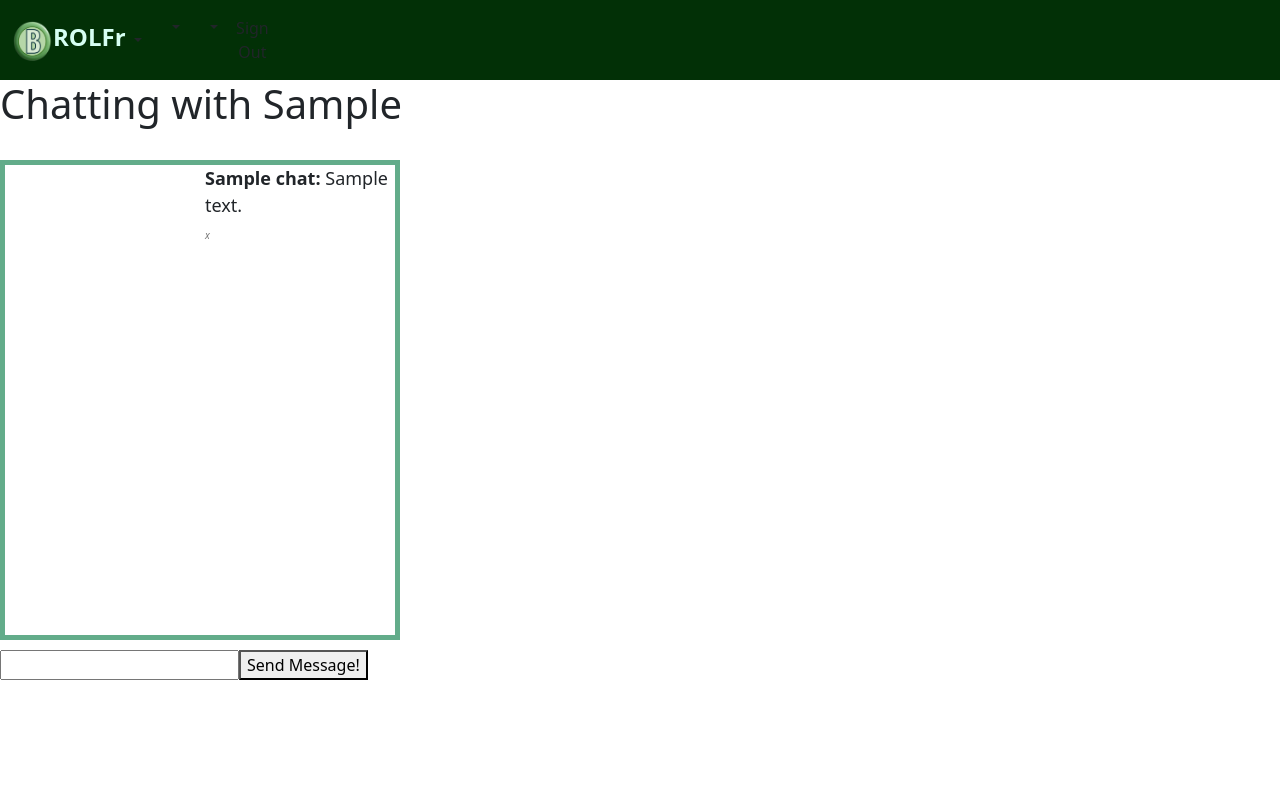
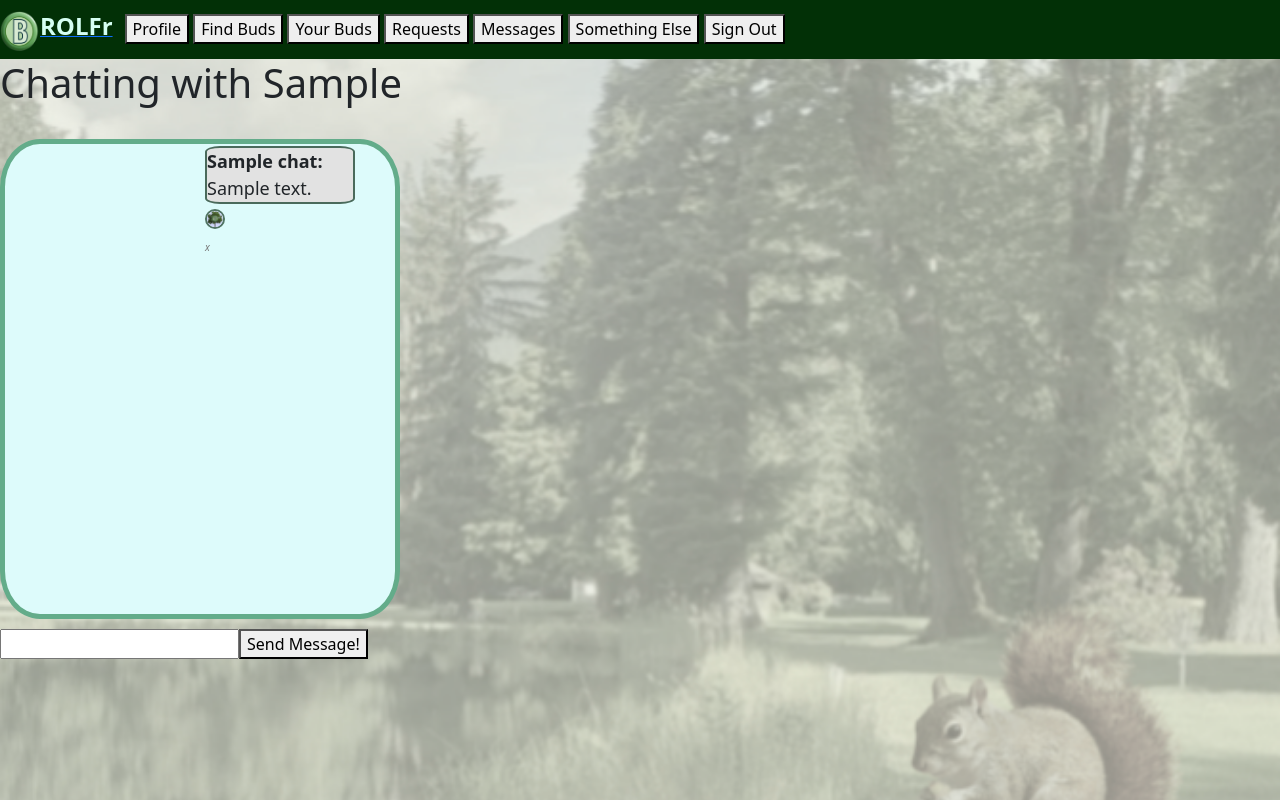
Before and after one commit to stellardoor/brolfr-frolf-buddy-retired, a Flask app: page /chat/1 in a window 1280 px wide. Run offline with Flask 2, Linux system fonts and the light colour scheme; the visitor is signed in with stand-in values (Sample User, id 1); tables that the repository leaves empty hold one stand-in row (values such as "Sample post"); some libraries are stand-ins or nearby versions.

Commit message:
update 3/28

```diff
--- a/crud.py
+++ b/crud.py
@@ -131,6 +131,10 @@ def get_other_user_id_from_buddy(buddy, user_id):
         user_2 = get_user_by_id(buddy.user_id_1)
     return user_2.user_id
 
+def get_photo_link_from_id(sender_id):
+    user_link = User.query.filter(User.user_id == sender_id).first()
+    return user_link.photo_link
+
 def get_all_cities():
     all_cities = City.query.all()
     city_list = []
@@ -232,6 +236,17 @@ def turn_profiles_to_dict_bud(profiles):
         user_list.append(user_dict)
     return user_list
 
+def turn_profiles_to_dict_chat(profiles):
+    user_list = []
+    for user in profiles:
+        user_dict = {}
+        user_dict["fname"] = getattr(user[0], "fname")
+        user_dict["user_id"] = getattr(user[0], "user_id")
+        user_dict["photo_link"] = getattr(user[0], "photo_link")
+        user_dict["buddy_id"] = user[1]
+        user_list.append(user_dict)
+    return user_list
+
 def get_all_profiles(user_id):
     """pulls all users that are not logged in user, not rejected, requested, or already matched buddies"""
     users = User.query.filter(db.not_(User.user_id == user_id)).all()
@@ -312,6 +327,21 @@ def get_accepted_buddies(user_id):
                 user = get_user_by_id(buddy.user_id_1)
                 buddy_data.append([user, buddy.buddy_id])
     new_buddy_data = turn_profiles_to_dict_bud(buddy_data)
+    return new_buddy_data
+
+def get_accepted_buddies_chat(user_id):
+    "pulls buddies that are instantiated as a Buddy as of now - filters out session user, rejected buds"
+    buddies = Buddy.query.filter(db.or_(Buddy.user_id_1 == user_id, Buddy.user_id_2 == user_id)).all()
+    buddy_data = []
+    for buddy in buddies:
+        if buddy.accepted == True:
+            if buddy.user_id_1 == user_id:
+                user = get_user_by_id(buddy.user_id_2)
+                buddy_data.append([user, buddy.buddy_id])
+            elif buddy.user_id_2 == user_id:
+                user = get_user_by_id(buddy.user_id_1)
+                buddy_data.append([user, buddy.buddy_id])
+    new_buddy_data = turn_profiles_to_dict_chat(buddy_data)
     print(buddy_data)
     return new_buddy_data
 
@@ -368,12 +398,15 @@ def create_chat(buddy_id, sender_id, receiver_id,sender_name, message, time_stam
 
 def turn_chat_to_dict(chat):
     user_chat = {}
+    sender_id = getattr(chat, "sender_id")
     user_chat["chat_id"] = getattr(chat, "chat_id")
-    user_chat["sender_id"] = getattr(chat, "sender_id")
+    user_chat["sender_id"] = sender_id
     user_chat["receiver_id"] = getattr(chat, "receiver_id")
     user_chat["message"] = getattr(chat, "message")
     user_chat["sender_name"] = getattr(chat, "sender_name")
     user_chat["time_stamp"] = getattr(chat, "time_stamp")
+    sender_link = get_photo_link_from_id(sender_id)
+    user_chat["sender_link"] = sender_link
     return user_chat
 
 def get_chats_by_buddy(buddy):
--- a/server.py
+++ b/server.py
@@ -336,6 +336,10 @@ def show_buddies():
    all_buddies = crud.get_accepted_buddies(session['user_id'])
    return jsonify(all_buddies)
 #-----------------------------
+@app.route("/get-buddies-chat")
+def buddy_chat_loads():
+   all_buddies = crud.get_accepted_buddies_chat(session['user_id'])
+   return jsonify(all_buddies)
 #-------------complete----------------
 @app.route("/deny-buddy-again", methods=["POST"])
 def deny_buddy_again():
@@ -443,7 +447,9 @@ def deny_buddy():
 @app.route("/chats")
 def show_open_chats():
     if crud.user_logged_in():
-        return render_template('all-chats.html')
+        user = crud.get_user_by_id(session["user_id"])
+        # return render_template('all-chats.html')
+        return render_template('chat.html', user=user)
     else:
         return redirect("/")
 #-----------------------------
@@ -477,6 +483,23 @@ def load_buddy_chats():
     chat_messages = crud.get_chats_by_buddy(buddy)
     return jsonify(chat_messages)
 
+@app.route("/load-buddy-chats-2", methods = ["POST"])
+def load_buddy_chats2():
+    buddy_input = request.json.get("buddy-id")
+    if buddy_input == "":
+        return jsonify(["Error"])
+    else:
+        buddy = crud.get_buddy_from_id(buddy_input)
+        chat_messages = crud.get_chats_by_buddy(buddy)
+        return jsonify(chat_messages)
+
+@app.route("/get-buddy-other-id", methods = ["POST"])
+def get_buddy_other_id():
+    buddy_input = request.json.get("buddy-id")
+    buddy = crud.get_buddy_from_id(buddy_input)
+    receiver_id = crud.get_other_user_id_from_buddy(buddy, session["user_id"])
+    return str(receiver_id)
+
 #CHECK******************
 @app.route("/send-message", methods=["POST"])
 def send_message():
--- a/static/css/style-brolfr.css
+++ b/static/css/style-brolfr.css
@@ -6,6 +6,29 @@ p.flash {
 
 } */
 
+div.sidenav {
+    width: 130px;
+    position: fixed;
+    z-index: 1;
+    top: 20px;
+    left: 10px;
+    background-color: #232824;
+    overflow-x: hidden;
+    padding: 8px 0;
+  }
+
+div.sidenav button {
+    padding: 6px 8px 6px 16px;
+    text-decoration: none;
+    font-size: 25px;
+    color: #c5dbd5;
+    display: block;
+  }
+
+div.sidenav button:hover {
+    color: #f1f1f1;
+  }
+
 div.buddy-message {
     font-size: large;
     height: 480px;
@@ -13,6 +36,18 @@ div.buddy-message {
     border: 5px solid rgb(99, 172, 138);
     margin-bottom: 10px;
     overflow: auto;
+    border-radius: 10%;
+    background-color: rgb(221, 251, 251);
+}
+
+div.bubble {
+    border: 2px solid rgb(74, 106, 91);
+    overflow: auto;
+    width: 150px;
+    border-radius: 10%;
+    background-color: rgb(226, 226, 226);
+    margin-right: 10px;
+    margin-top: 2px;
 }
 
 div.left-message {
@@ -30,6 +65,13 @@ img.tiny {
     border-radius: 50%;
 }
 
+img.extra-tiny {
+    height: 20px;
+    width: flex;
+    border: 2px solid rgb(81, 116, 100);
+    border-radius: 50%;
+}
+
 img.profile {
     height: 300px;
     width: flex;
--- a/static/jsx/chat.jsx
+++ b/static/jsx/chat.jsx
@@ -84,7 +84,9 @@ function LoadChats(props) {
 
     return(
         <div className = "left-message">
-            <b>{props.chat.sender_name}: </b> {props.chat.message} <br></br>
+            <img className="extra-tiny" src="/static/images/tree-b.png" ></img>
+            <div className = "bubble">
+            <b>{props.chat.sender_name}: </b> {props.chat.message} </div><br></br>
             <small className = "timestamp">{props.chat.time_stamp} </small>
         </div>
         )
@@ -93,7 +95,9 @@ function LoadChats(props) {
 function LoadChatsRight(props) {
         return(
             <div className="right-message">
-                <b>{props.chat.sender_name}: </b> {props.chat.message} <br></br>
+                <div className = "bubble">
+                <b>{props.chat.sender_name}: </b> {props.chat.message}   </div>
+              <img className="extra-tiny" src="/static/images/tree-b.png" ></img> <br></br>
                 <small className = "timestamp">{props.chat.time_stamp} </small>
             </div>
             )
--- a/templates/base.html
+++ b/templates/base.html
@@ -15,38 +15,41 @@
 </head>
 
 <body>
+  <style>
+    body {
+      background-image: url('/static/images/bg-sqrl.png');
+      background-repeat: no-repeat;
+      background-attachment: fixed;
+      background-size: cover;
+    }
+  </style>
 
     <nav class="navbar navbar-expand " style="background-color: #023006;">
-    <div class="collapse navbar-collapse" id="navbarSupportedContent">
-        <a class="btn dropdown-toggle float-start" role="button" data-bs-toggle="dropdown">
-                <img src="/static/images/brolf-no-shadow.png" width="40" height="40" alt=""><b style="color: rgb(214, 255, 243); font-size: x-large;">ROLFr</b>
-        {% if 'user_id' in session %}
-        <ul class="nav justify-content-end float-end">
-            <li class="nav-item">
-                <a class="nav-link btn active" aria-current="page" href="/sign-out">Sign Out</a>
-            </li>
-        </ul>
-        {% else %}
-        <ul class="nav justify-content-end float-end">
-          <li class="nav-item">
-              <a class="nav-link active" aria-current="page" href="/login">Login</a>
-          </li>
-        </ul>
-        {% endif %}
-        <span class="caret"></span></a>
-        {% if 'user_id' in session %}
-        <ul class="dropdown-menu" style="background-color: rgb(146, 176, 149); font-size: large; color: rgb(214, 255, 243) ;">
-            <li><a href="/profile">Profile</a></li>
-            <li><a href="/home">Home</a></li>
-            <li><a href="/brolfrs">Find Buds</a></li>
-            <li><a href="/buddies">Buddies</a></li>
-            <li><a href="/requests">Requests</a></li>
-            <li><a href="/chats">Messages</a></li>
-            <li><a href="/sign-out">Sign Out</a></li>
-        </ul>
-        {% endif %}
-      </div>
-    </nav>
+        <a role="button" href='/home' >
+                <img src="/static/images/brolf-no-shadow.png" width="40" height="40" alt=""><b style="color: rgb(214, 255, 243); font-size: x-large;">ROLFr</b></a>
+
+        <div id="wrapper" class="toggled">
+          <div class="container-fluid">
+              <div id="sidebar-wrapper" class="sidebar-nav">
+                {% if 'user_id' in session %}
+                          <button  onclick = "window.location.href='/profile';"><span class="glyphicon glyphicon-home" aria-hidden="true"></span> Profile</button>
+
+                          <button onclick = "window.location.href='/brolfrs';"><span class="glyphicon glyphicon-search" aria-hidden="true"></span> Find Buds</button>
+
+                          <button onclick = "window.location.href='/buddies';"><span class="glyphicon glyphicon-tasks" aria-hidden="true"></span> Your Buds</button>
+
+                          <button onclick = "window.location.href='/requests';"><span class="glyphicon glyphicon-stats" aria-hidden="true"></span> Requests</button>
+                          <button onclick = "window.location.href='/chats';"><span class="glyphicon glyphicon-user" aria-hidden="true"></span> Messages</button>
+                          <button onclick = "window.location.href='/';"><span class="glyphicon glyphicon-envelope" aria-hidden="true"></span> Something Else</button>
+                          <button onclick = "window.location.href='/sign-out';"><span class="glyphicon glyphicon-envelope" aria-hidden="true"></span> Sign Out</button>
+                {% else %}
+                        <button onclick = "window.location.href='/login';"><span class="glyphicon glyphicon-envelope" aria-hidden="true"></span> Login</button>
+                {% endif %}
+
+              </div>
+
+            </nav>
+
 
 
 {% with messages=get_flashed_messages(with_categories=true) %}
```
Also changed, not shown: static/jsx/chat-test.jsx (added, +171 -0 lines), templates/chat.html (+14 -19 lines), templates/welcome.html (+0 -16 lines), static/images/background-sqrl-1.png (added), static/images/bg-sqrl.png (added), static/images/tree-b.png (added), static/images/tree.png (added).
